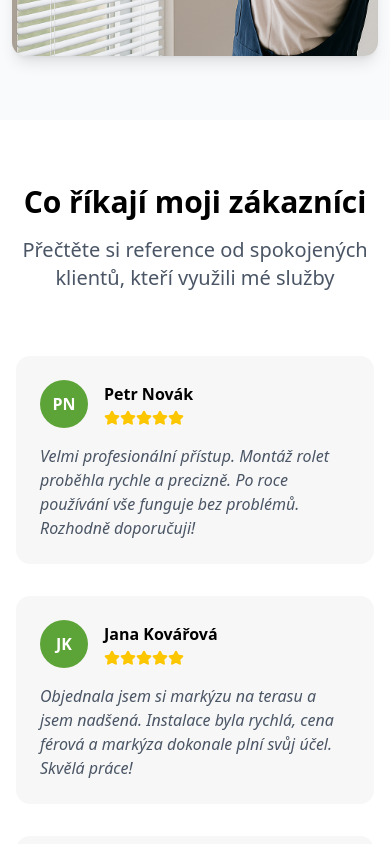
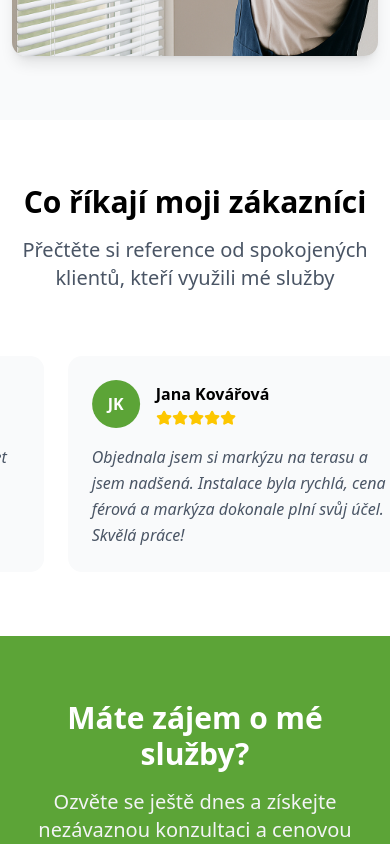
Before and after one commit to Topeez/majktravasweb, a Next.js app: page / in a window 390 px wide. Shown: the part 4280-5124 px from the top of the page. Built offline with nearby package versions, Linux system fonts and the light colour scheme.

Commit message:
potunene testimonialy

```diff
--- a/app/globals.css
+++ b/app/globals.css
@@ -196,6 +196,15 @@
     }
 }
 
+@keyframes scroll-x {
+    0% {
+        transform: translateX(0);
+    }
+    100% {
+        transform: translateX(-50%);
+    }
+}
+
 @keyframes bg-zoom-out {
     0% {
         background-size: 103%;
--- a/app/site-proti-hmyzu/page.tsx
+++ b/app/site-proti-hmyzu/page.tsx
@@ -1,10 +1,23 @@
+import { Breadcrumb } from "@/components/breadcrumb";
+import { Contact } from "@/components/contact";
 import { HeroSection } from "@/components/hero";
 
 export default function SiteProtiHmyzu() {
+    const breadcrumbItems = [
+        { title: "Domů", href: "/" },
+        { title: "Sítě proti hmyzu" },
+    ];
+
     return (
-        <HeroSection
-            title="Větrejte bez obav &#45; sítě proti hmyzu vás ochrání ve dne i v noci"
-            backgroundImage="/assets/img/hmyz_sit.jpg"
-        />
+        <>
+            <HeroSection
+                title="Větrejte bez obav &#45; sítě proti hmyzu vás ochrání ve dne i v noci"
+                backgroundImage="/assets/img/hmyz_sit.jpg"
+            />
+            <section className="py-20 cs-container">
+                <Breadcrumb items={breadcrumbItems} />
+            </section>
+            <Contact />
+        </>
     );
 }
--- a/components/footer.tsx
+++ b/components/footer.tsx
@@ -18,13 +18,14 @@ export function Footer() {
                 <div className="gap-8 grid grid-cols-1 md:grid-cols-4">
                     <div>
                         <div className="flex justify-center items-center">
-                            <Link href="/">
+                            <Link href="/" draggable={false}>
                                 <Image
                                     src="/assets/img/logo/logo.png"
                                     width={160}
                                     height={80}
                                     alt="logo"
                                     className="w-40"
+                                    draggable={false}
                                 />
                             </Link>
                         </div>
@@ -43,6 +44,7 @@ export function Footer() {
                                     <Link
                                         href={service.link}
                                         className="transition hover:text-accent-foreground"
+                                        draggable={false}
                                     >
                                         {service.title}
                                     </Link>
@@ -61,6 +63,7 @@ export function Footer() {
                                     <Link
                                         href={link.href}
                                         className="transition hover:text-accent-foreground"
+                                        draggable={false}
                                     >
                                         {link.label}
                                     </Link>
@@ -96,6 +99,7 @@ export function Footer() {
                         href={"https://www.topeeez.cz"}
                         className="font-bold animate-shine effect-shine"
                         target="_blank"
+                        draggable={false}
                     >
                         <span> Topeeez</span>
                     </Link>
--- a/components/header.tsx
+++ b/components/header.tsx
@@ -202,15 +202,17 @@ export function Header() {
                             <Link
                                 href={`/${link.href}`}
                                 className="block"
+                                draggable={false}
                                 onClick={(e) => handleLinkClick(e, link.href)}
                             >
                                 {link.label}
                             </Link>
                         </li>
                     ))}
-                    <li>
+                    <li className="mb-1.5">
                         <Link
                             href="/#kontakt"
+                            draggable={false}
                             onClick={(e) => handleLinkClick(e, "/#kontakt")}
                         >
                             <Button className="bg-background hover:bg-background hover:shadow-xl px-8 py-6 rounded-4xl w-full font-bold text-foreground hover:text-foreground text-xl transition-all duration-300 cursor-pointer">
--- a/components/testimonials.tsx
+++ b/components/testimonials.tsx
@@ -1,38 +1,65 @@
+"use client";
+
 import { Star } from "lucide-react";
+import { useMemo, useState } from "react";
+
+interface Testimonial {
+    initials: string;
+    name: string;
+    text: string;
+}
+
+interface TestimonialCardProps {
+    testimonial: Testimonial;
+    index: number;
+}
 
 export function Testimonials() {
-    const testimonials = [
+    // Memoized testimonials to prevent recreation on every render
+    const testimonials = useMemo(
+        () => [
             {
                 initials: "PN",
                 name: "Petr Novák",
-            text: "Velmi profesionální přístup. Montáž rolet proběhla rychle a precizně. Po roce používání vše funguje bez problémů. Rozhodně doporučuji!"
+                text: "Velmi profesionální přístup. Montáž rolet proběhla rychle a precizně. Po roce používání vše funguje bez problémů. Rozhodně doporučuji!",
             },
             {
                 initials: "JK",
                 name: "Jana Kovářová",
-            text: "Objednala jsem si markýzu na terasu a jsem nadšená. Instalace byla rychlá, cena férová a markýza dokonale plní svůj účel. Skvělá práce!"
+                text: "Objednala jsem si markýzu na terasu a jsem nadšená. Instalace byla rychlá, cena férová a markýza dokonale plní svůj účel. Skvělá práce!",
             },
             {
                 initials: "MS",
                 name: "Martin Svoboda",
-            text: "Montáž garážových vrat proběhla bez problémů. Ocenil jsem individuální přístup a odborné rady. Servis po instalaci je také na výborné úrovni."
-        }
-    ];
+                text: "Montáž garážových vrat proběhla bez problémů. Ocenil jsem individuální přístup a odborné rady. Servis po instalaci je také na výborné úrovni.",
+            },
+            {
+                initials: "AH",
+                name: "Anna Horáková",
+                text: "Perfektní servis od začátku do konce. Rychlá reakce na dotazy, kvalitní materiály a precizní montáž. Jsem velmi spokojená s výsledkem.",
+            },
+            {
+                initials: "TV",
+                name: "Tomáš Veselý",
+                text: "Excellentní práce! Montáž žaluzií proběhla bez problémů a výsledek předčil moje očekávání. Určitě budu doporučovat dál.",
+            },
+        ],
+        []
+    );
 
+    const [isPaused, setIsPaused] = useState(false);
 
-    return (
-        <section id="recenze" className="bg-white py-16 md:py-24">
-            <div className="mx-auto px-4 container">
-                <div className="mx-auto max-w-2xl text-center">
-                    <h2 className="font-bold text-3xl md:text-5xl">Co říkají moji zákazníci</h2>
-                    <p className="mt-4 text-gray-600 text-xl">
-                        Přečtěte si reference od spokojených klientů, kteří využili mé služby
-                    </p>
-                </div>
+    // Double the testimonials array for seamless infinite scroll
+    const duplicatedTestimonials = useMemo(() => {
+        return [...testimonials, ...testimonials];
+    }, [testimonials]);
 
-                <div className="gap-8 grid grid-cols-1 md:grid-cols-2 lg:grid-cols-3 mt-16">
-                    {testimonials.map((testimonial, index) => (
-                        <div key={index} className="bg-muted hover:shadow-md p-6 rounded-xl transition-shadow testimonial-card">
+    // Memoized testimonial card component
+    const TestimonialCard = ({ testimonial, index }: TestimonialCardProps) => (
+        <div
+            key={index}
+            className="flex-shrink-0 bg-gray-50 hover:bg-gray-100 p-6 rounded-xl min-w-[350px] max-w-[350px] transition-all duration-300 group-hover:cursor-grab"
+        >
             <div className="flex items-center">
                 <div className="flex justify-center items-center bg-foreground rounded-full w-12 h-12 font-bold text-white">
                     {testimonial.initials}
@@ -46,11 +73,61 @@ export function Testimonials() {
                     </div>
                 </div>
             </div>
-                            <p className="mt-4 text-gray-600 italic">{testimonial.text}</p>
+            <p className="mt-4 text-gray-600 italic leading-relaxed">
+                {testimonial.text}
+            </p>
         </div>
+    );
+
+    return (
+        <section id="recenze" className="py-16 md:py-24 overflow-hidden">
+            <div className="cs-container">
+                <div className="mx-auto mb-16 max-w-2xl text-center">
+                    <h2 className="font-bold text-3xl md:text-5xl">
+                        Co říkají moji zákazníci
+                    </h2>
+                    <p className="mt-4 text-gray-600 text-xl">
+                        Přečtěte si reference od spokojených klientů, kteří
+                        využili mé služby
+                    </p>
+                </div>
+
+                {/* Carousel Container */}
+                <div className="group relative">
+                    {/* Scrolling testimonials */}
+                    <div
+                        className="flex gap-6 w-fit"
+                        style={{
+                            animation: "scroll 40s linear infinite",
+                            animationPlayState: isPaused ? "paused" : "running",
+                        }}
+                        onMouseEnter={() => setIsPaused(true)}
+                        onMouseLeave={() => setIsPaused(false)}
+                    >
+                        {duplicatedTestimonials.map((testimonial, index) => (
+                            <TestimonialCard
+                                key={index}
+                                testimonial={testimonial}
+                                index={index}
+                            />
                         ))}
                     </div>
                 </div>
+            </div>
+
+            <style jsx>{`
+                @keyframes scroll {
+                    0% {
+                        transform: translateX(0);
+                    }
+                    100% {
+                        transform: translateX(
+                            -${350 * testimonials.length +
+                                24 * testimonials.length}px
+                        );
+                    }
+                }
+            `}</style>
         </section>
     );
 }
--- a/data/contact.ts
+++ b/data/contact.ts
@@ -12,12 +12,12 @@ export const contactInfo: ContactItem[] = [
     {
         icon: React.createElement(Phone, { size: 20 }),
         title: "Telefon",
-        content: React.createElement(Link, { href: "tel:735864899" }, "735 864 899"),
+        content: React.createElement(Link, { href: "tel:735864899", draggable: false }, "735 864 899"),
     },
     {
         icon: React.createElement(Mail, { size: 20 }),
         title: "Email",
-        content: React.createElement(Link, { href: "mailto:mistrava@seznam.cz" }, "mistrava@seznam.cz")
+        content: React.createElement(Link, { href: "mailto:mistrava@seznam.cz", draggable: false }, "mistrava@seznam.cz")
     },
     {
         icon: React.createElement(MapPin, { size: 20 }),
--- a/package.json
+++ b/package.json
@@ -16,6 +16,7 @@
     "@radix-ui/react-slot": "^1.2.3",
     "class-variance-authority": "^0.7.1",
     "clsx": "^2.1.1",
+    "keen-slider": "^6.8.6",
     "lucide-react": "^0.513.0",
     "next": "15.3.3",
     "next-themes": "^0.4.6",
```
Also changed, not shown: app/stinici-technika/venkovni-stineni/markyzy/page.tsx (+22 -4 lines), 1 other file (tests, documents, lock files or other folders). Lines whose indentation alone changed are shown as unchanged.
